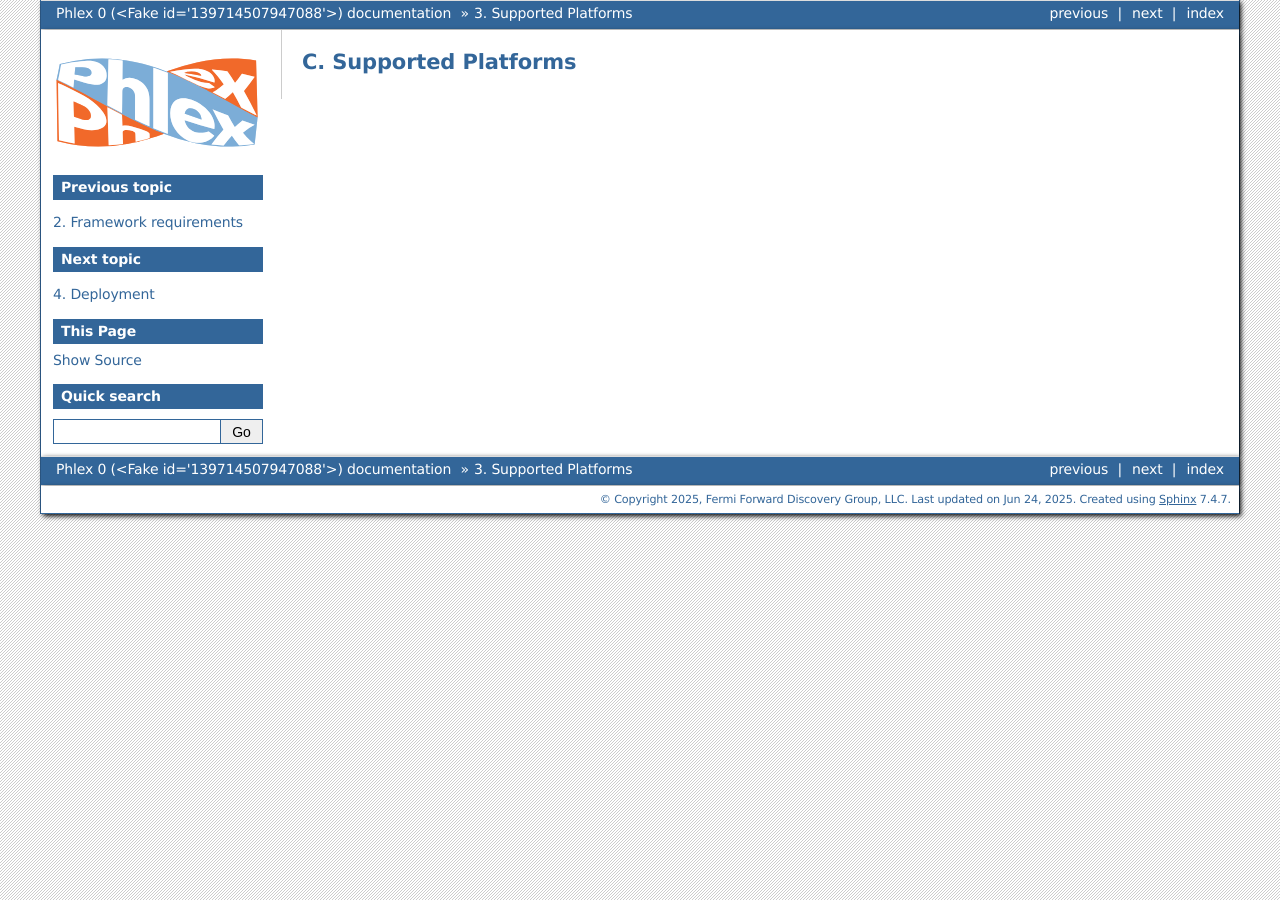
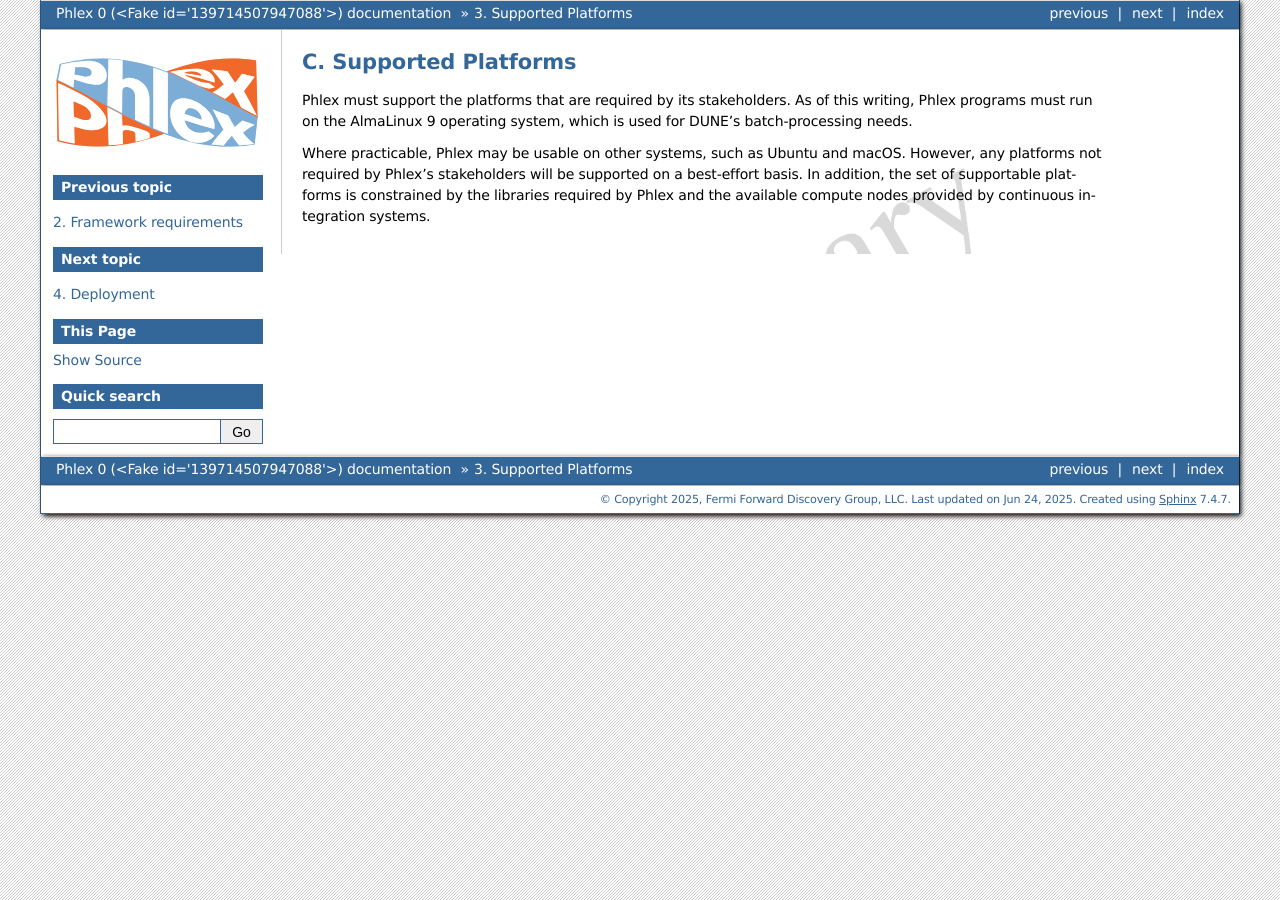
Before and after one commit to Framework-R-D/phlex-design, a Sphinx documentation site: the page built from doc/appendices/platforms.rst, in a window 1280 px wide. Built offline with Sphinx 7.4.7, drawn with Linux system fonts in a browser that asks for light colours.

Commit message:
Update appendix on supported platforms

```diff
--- a/doc/appendices/platforms.rst
+++ b/doc/appendices/platforms.rst
@@ -1,2 +1,9 @@
 Supported Platforms
 ===================
+
+Phlex must support the platforms that are required by its stakeholders.
+As of this writing, Phlex programs must run on the AlmaLinux 9 operating system, which is used for DUNE's batch-processing needs.
+
+Where practicable, Phlex may be usable on other systems, such as Ubuntu and macOS.
+However, any platforms not required by Phlex's stakeholders will be supported on a best-effort basis.
+In addition, the set of supportable platforms is constrained by the libraries required by Phlex and the available compute nodes provided by continuous integration systems.
```
